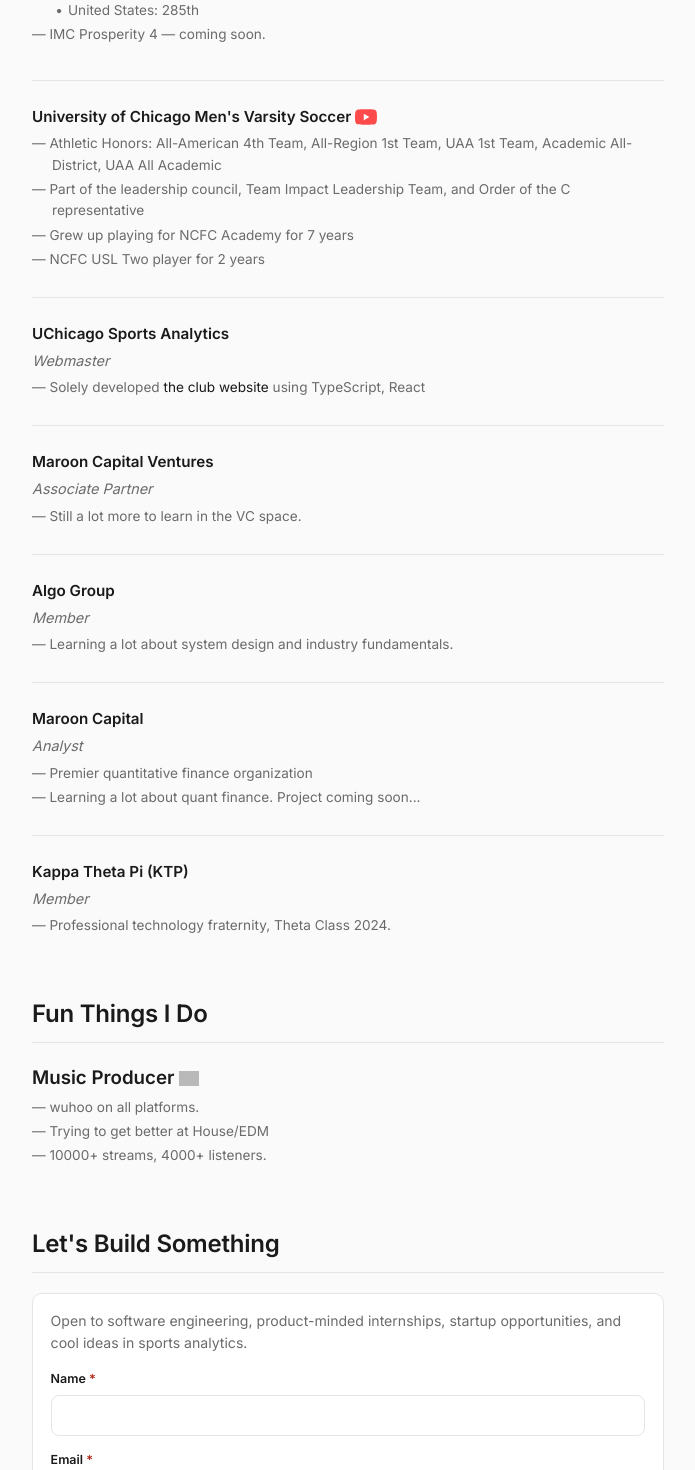
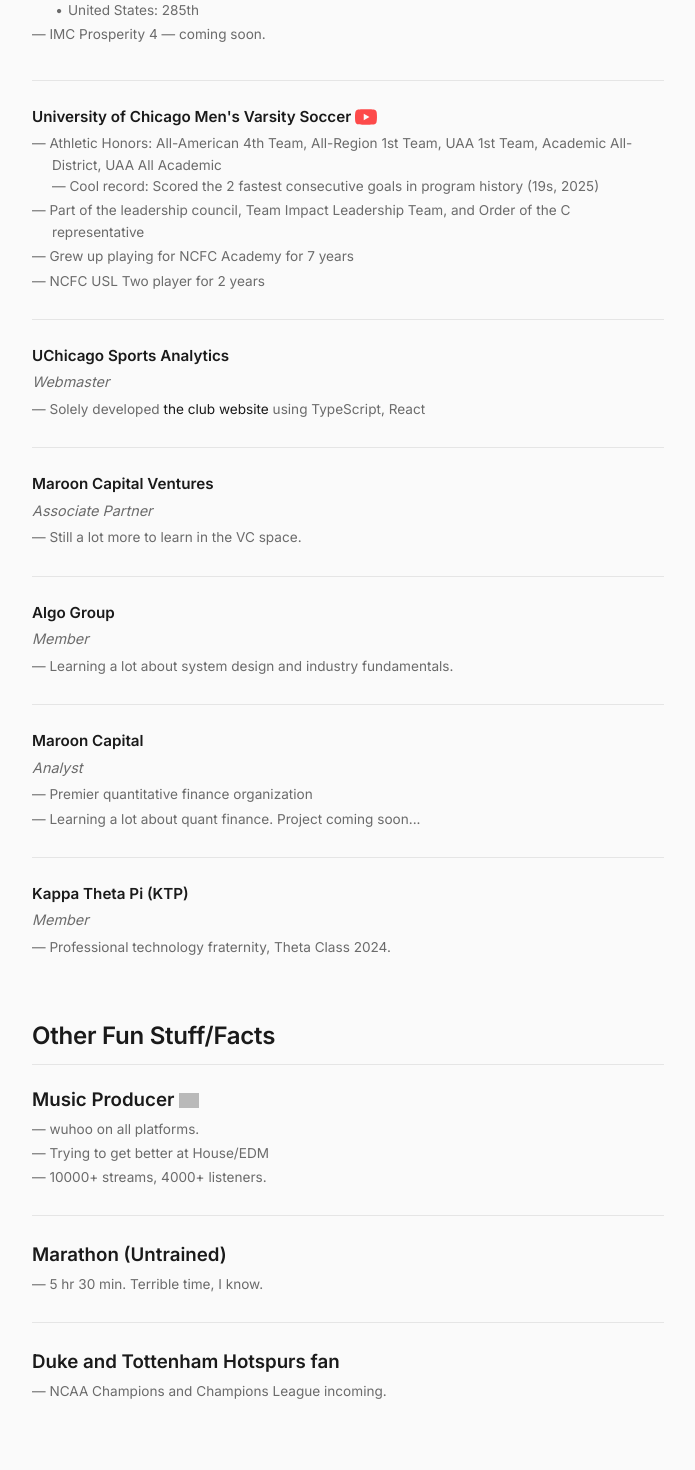
Before and after one commit to ewu47/portfolio, a React (Vite) app: page / in a window 1280 px wide. Shown: the part 2540-4010 px from the top of the page, without its empty margins (292-987 px from the left). Built offline with nearby package versions, Linux system fonts and the light colour scheme; grey boxes are pictures that could not be loaded.

Commit message:
added fun stuff

```diff
--- a/src/App.tsx
+++ b/src/App.tsx
@@ -359,8 +359,11 @@
               </h3>
             </div>
             <ul className="exp-bullets">
-              <li>Athletic Honors: All-American 4th Team, All-Region 1st Team, UAA 1st Team, Academic All-District, UAA All Academic</li>
+              <li>Athletic Honors: All-American 4th Team, All-Region 1st Team, UAA 1st Team, Academic All-District, UAA All Academic
+              <li>Cool record: Scored the 2 fastest consecutive goals in program history (19s, 2025)</li>
+              </li>
               <li>Part of the leadership council, Team Impact Leadership Team, and Order of the C representative</li>
+
               <li>Grew up playing for NCFC Academy for 7 years</li>
               <li>NCFC USL Two player for 2 years</li>
             </ul>
@@ -415,7 +418,7 @@
       </section>
 
       <section className="section" id="fun">
-        <h2>Fun Things I Do</h2>
+        <h2>Other Fun Stuff/Facts</h2>
         <div className="experience-list">
           <div className="experience-item">
             <h3>
@@ -431,11 +434,23 @@
               <li>10000+ streams, 4000+ listeners.</li>
             </ul>
           </div>
+          <div className="experience-item">
+            <h3>Marathon (Untrained)</h3>
+            <ul className="exp-bullets">
+              <li>5 hr 30 min. Terrible time, I know.</li>
+            </ul>
+          </div>
+          <div className="experience-item">
+            <h3>Duke and Tottenham Hotspurs fan</h3>
+            <ul className="exp-bullets">
+              <li>NCAA Champions and Champions League incoming.</li>
+            </ul>
+          </div>
         </div>
       </section>
 
       <section className="section" id="contact">
-        <h2>Let's Build Something</h2>
+        <h2>Let's Connect!</h2>
         <div className="contact-cta">
           <p>
             Open to software engineering, product-minded internships, startup opportunities, and cool ideas in sports analytics.
```
